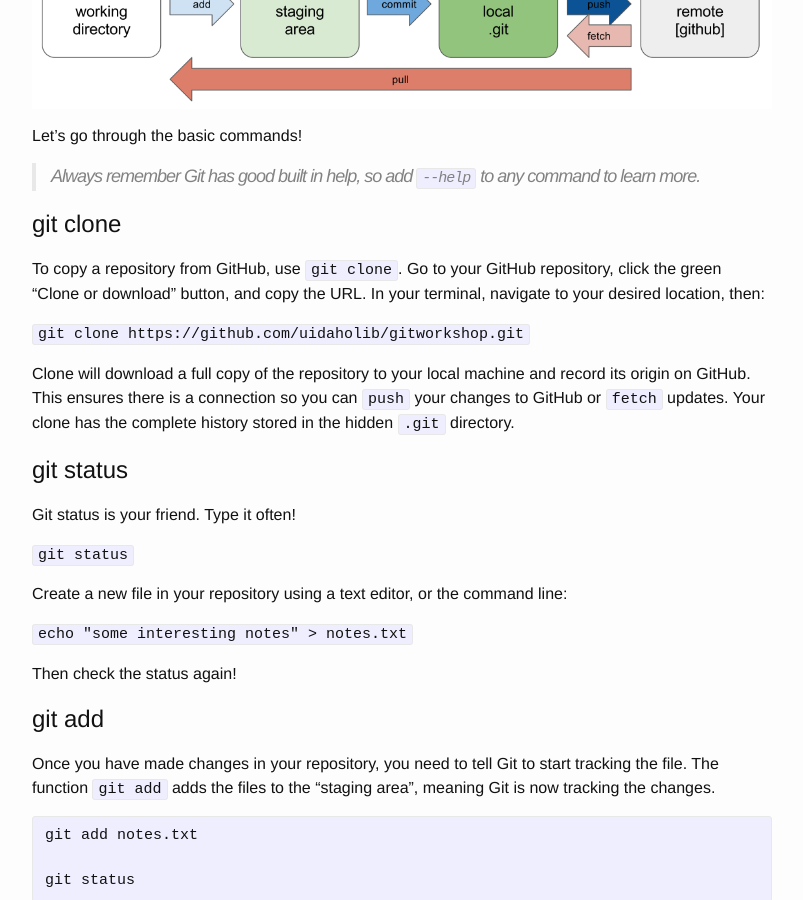
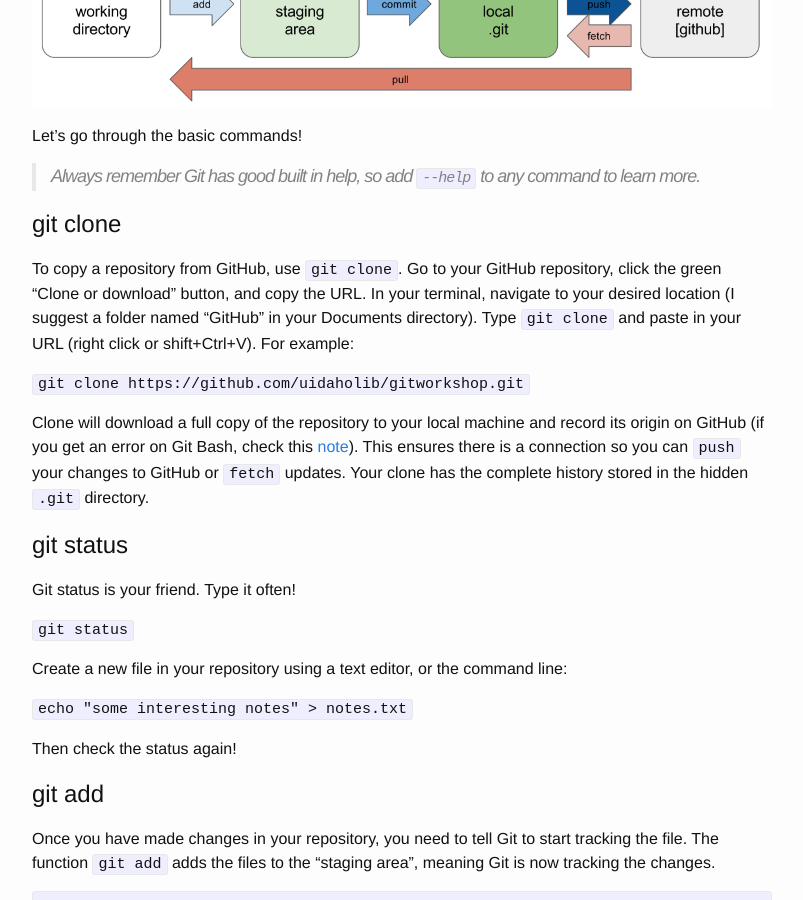
Before and after one commit to uidaholib/get-git, a Jekyll site: the page built from 3workflow.md, in a window 1280 px wide and 900 px high, scrolled down 528 px. Shown: the whole window, without its empty margins (238-1041 px from the left). Built offline with Jekyll 4.4.1, drawn with Linux system fonts in a browser that asks for light colours.

Commit message:
add note about gitbash bug

```diff
--- a/3workflow.md
+++ b/3workflow.md
@@ -31,11 +31,13 @@ Let's go through the basic commands!
 
 To copy a repository from GitHub, use `git clone`.
 Go to your GitHub repository, click the green "Clone or download" button, and copy the URL.
-In your terminal, navigate to your desired location, then:
+In your terminal, navigate to your desired location (I suggest a folder named "GitHub" in your Documents directory).
+Type `git clone` and paste in your URL (right click or shift+Ctrl+V).
+For example:
 
 `git clone https://github.com/uidaholib/gitworkshop.git`
 
-Clone will download a full copy of the repository to your local machine and record its origin on GitHub.
+Clone will download a full copy of the repository to your local machine and record its origin on GitHub (if you get an error on Git Bash, check this [note](notes/gitbash-bug.html)).
 This ensures there is a connection so you can `push` your changes to GitHub or `fetch` updates.
 Your clone has the complete history stored in the hidden `.git` directory.
 
```
Also changed, not shown: notes/gitbash-bug.md (added, +16 -0 lines).
